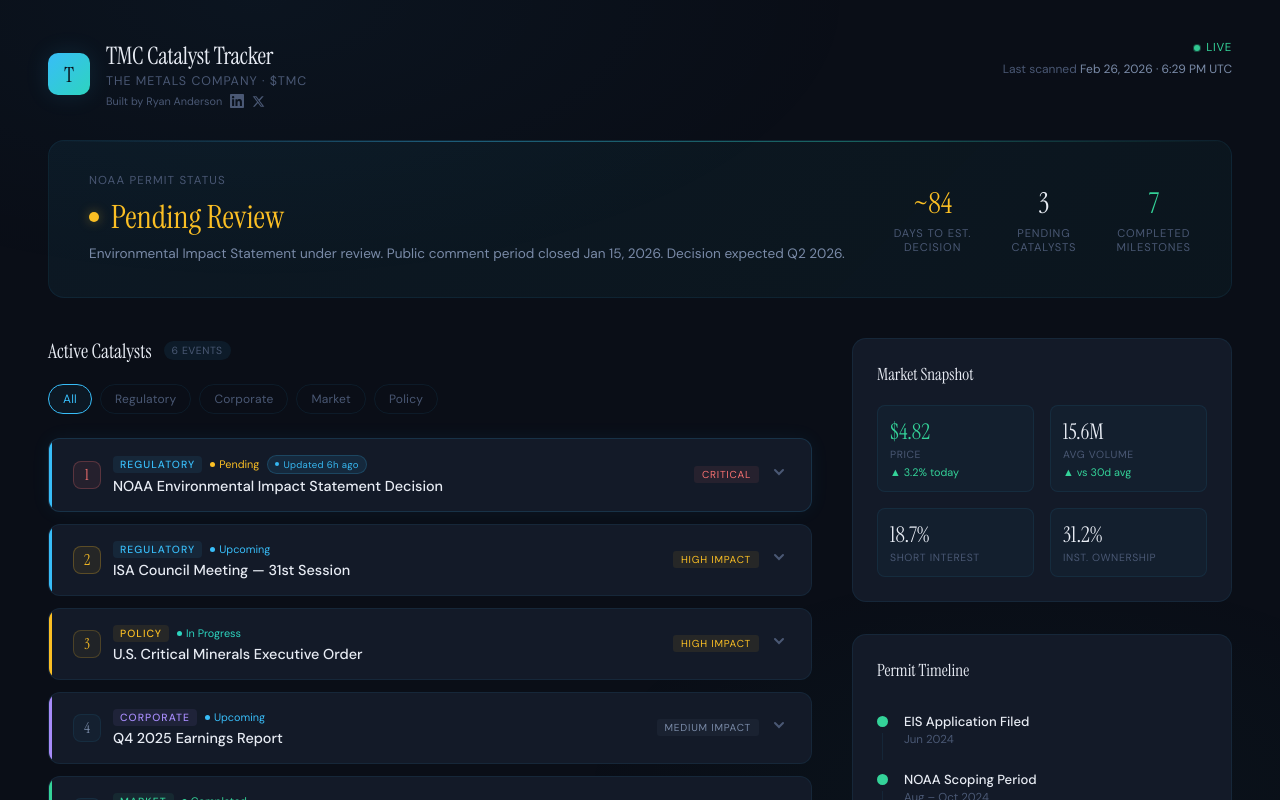
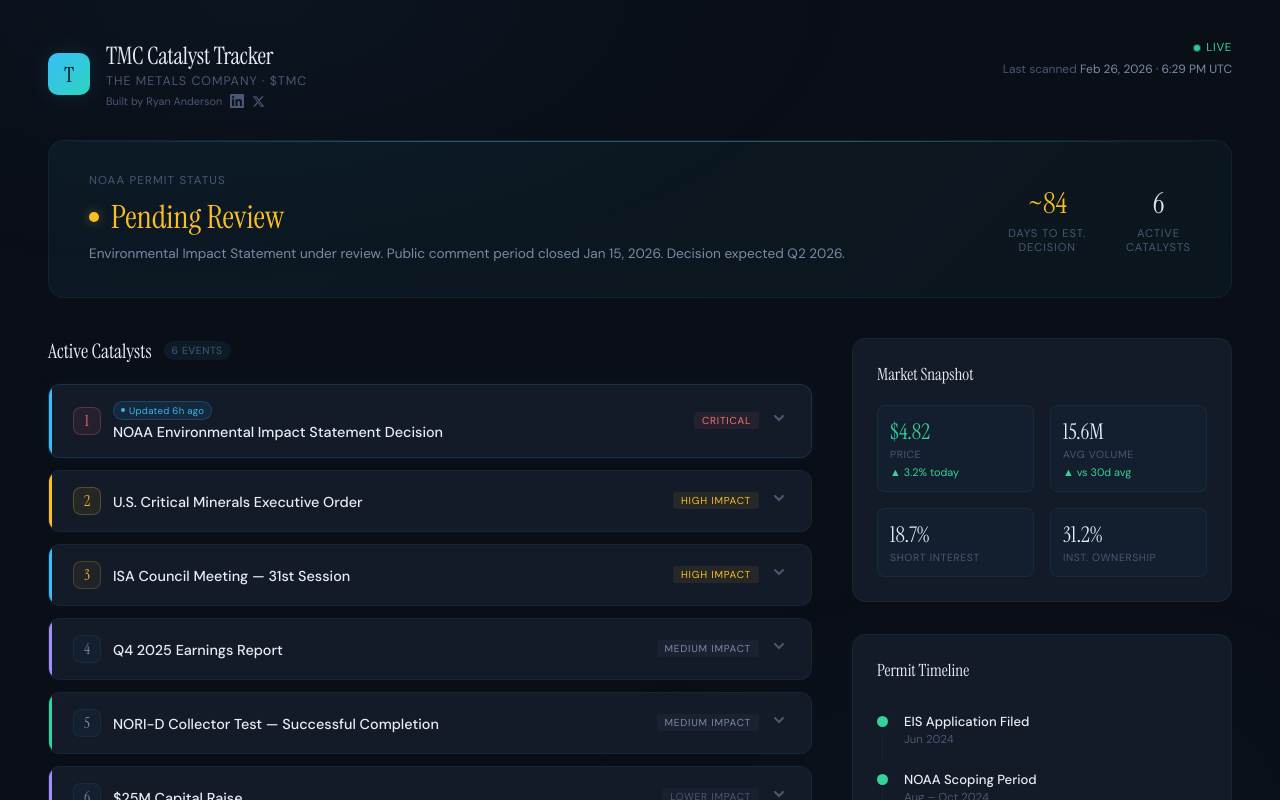
Before and after one commit to anderson-ryan92/tmc-catalyst-tracker, a React (Vite) app: page / in a window 1280 px wide. Shown: the top 800 px of the page. Built offline with nearby package versions, Linux system fonts and the light colour scheme; no server answers; the database is empty.

Commit message:
Remove status badge from catalyst cards

```diff
--- a/src/App.jsx
+++ b/src/App.jsx
@@ -19,7 +19,6 @@
   const [loading, setLoading] = useState(true);
   const [error, setError] = useState(null);
   const [isDemo, setIsDemo] = useState(false);
-  const [filter, setFilter] = useState("all");
   const [showSetup, setShowSetup] = useState(false);
 
   // Load demo data on mount, or connect to Supabase if env vars are set
@@ -65,8 +64,16 @@
     }
   }, [connectSupabase, loadDemoData]);
 
-  const filteredCatalysts = filter === "all" ? catalysts : catalysts.filter((c) => c.category === filter);
-  const filters = ["all", "regulatory", "corporate", "market", "policy"];
+  const IMPACT_ORDER = { critical: 0, high: 1, medium: 2, low: 3 };
+  const STATUS_ORDER = { pending: 0, in_progress: 1, upcoming: 2, completed: 3, cancelled: 4 };
+
+  const sortedCatalysts = [...catalysts].sort((a, b) => {
+    const statusDiff = (STATUS_ORDER[a.status] ?? 9) - (STATUS_ORDER[b.status] ?? 9);
+    if (statusDiff !== 0) return statusDiff;
+    return (IMPACT_ORDER[a.impact] ?? 9) - (IMPACT_ORDER[b.impact] ?? 9);
+  });
+
+  const filteredCatalysts = sortedCatalysts;
 
   if (loading) {
     return (
@@ -98,7 +105,7 @@
 
         {showSetup && <SetupPanel onConnect={connectSupabase} error={error} />}
 
-        <HeroStatus config={config} />
+        <HeroStatus config={config} catalystCount={filteredCatalysts.length} />
 
         {/* ─── Main Grid ─── */}
         <main className="main-grid" style={{ maxWidth: 1400, margin: "0 auto", padding: "0 3rem 4rem", display: "grid", gridTemplateColumns: "1fr 380px", gap: "2.5rem" }}>
@@ -111,35 +118,10 @@
               </span>
             </div>
 
-            {/* Filters */}
-            <div style={{ display: "flex", gap: "0.5rem", marginBottom: "1.5rem", flexWrap: "wrap" }}>
-              {filters.map((f) => (
-                <button
-                  key={f}
-                  onClick={() => setFilter(f)}
-                  style={{
-                    background: filter === f ? "rgba(56,189,248,0.06)" : "transparent",
-                    border: `1px solid ${filter === f ? "var(--accent-cyan)" : "var(--border)"}`,
-                    color: filter === f ? "var(--accent-cyan)" : "var(--text-muted)",
-                    fontFamily: "'DM Sans', sans-serif",
-                    fontSize: "0.75rem",
-                    padding: "6px 14px",
-                    borderRadius: 20,
-                    cursor: "pointer",
-                    transition: "all 0.25s ease",
-                    letterSpacing: "0.02em",
-                    textTransform: "capitalize",
-                  }}
-                >
-                  {f}
-                </button>
-              ))}
-            </div>
-
             {/* Cards */}
             <div style={{ display: "flex", flexDirection: "column", gap: "0.75rem" }}>
               {filteredCatalysts.map((c, i) => (
-                <CatalystCard key={c.id} catalyst={c} animDelay={0.1 + i * 0.08} />
+                <CatalystCard key={c.id} catalyst={{ ...c, rank: i + 1 }} animDelay={0.1 + i * 0.08} />
               ))}
               {filteredCatalysts.length === 0 && (
                 <div style={{ textAlign: "center", padding: "3rem", color: "var(--text-muted)", fontSize: "0.85rem" }}>
--- a/src/components/CatalystCard.jsx
+++ b/src/components/CatalystCard.jsx
@@ -85,24 +85,6 @@
         {/* Title area */}
         <div style={{ flex: 1, minWidth: 0 }}>
           <div style={{ display: "flex", alignItems: "center", gap: "0.5rem", marginBottom: 3, flexWrap: "wrap" }}>
-            <span
-              style={{
-                fontSize: "0.65rem",
-                textTransform: "uppercase",
-                letterSpacing: "0.1em",
-                padding: "2px 7px",
-                borderRadius: 4,
-                fontWeight: 500,
-                color: cat.text,
-                background: cat.bg,
-              }}
-            >
-              {catalyst.category}
-            </span>
-            <span style={{ fontSize: "0.68rem", display: "flex", alignItems: "center", gap: 4, color: statusColor }}>
-              <span style={{ width: 5, height: 5, borderRadius: "50%", background: statusColor }} />
-              {STATUS_LABELS[catalyst.status] || catalyst.status}
-            </span>
             {recentlyUpdated && (
               <span
                 style={{
--- a/src/components/HeroStatus.jsx
+++ b/src/components/HeroStatus.jsx
@@ -1,10 +1,9 @@
-export default function HeroStatus({ config }) {
+export default function HeroStatus({ config, catalystCount }) {
   if (!config) return null;
 
   const metrics = [
     { value: `~${config.days_to_decision || "—"}`, label: "Days to Est.\nDecision", color: "#fbbf24" },
-    { value: config.pending_catalysts || 0, label: "Pending\nCatalysts", color: "#e8ecf4" },
-    { value: config.completed_milestones || 0, label: "Completed\nMilestones", color: "#34d399" },
+    { value: catalystCount || 0, label: "Active\nCatalysts", color: "#e8ecf4" },
   ];
 
   return (
--- a/src/lib/supabase.js
+++ b/src/lib/supabase.js
@@ -38,7 +38,7 @@
 
   const [config, catalysts, milestones, news, market] = await Promise.all([
     client.query("site_config", "select=*&id=eq.1"),
-    client.query("catalysts", "select=*&is_visible=eq.true&order=rank.asc"),
+    client.query("catalysts", "select=*&is_visible=eq.true&status=neq.completed&status=neq.cancelled&order=rank.asc"),
     client.query("permit_milestones", "select=*&order=sort_order.asc"),
     client.query("news_items", `select=*&is_visible=eq.true&published_at=gte.${sevenDaysAgo}&order=published_at.desc&limit=10`),
     client.query("market_latest", "select=*"),
```
Also changed, not shown: 1 other file (tests, documents, lock files or other folders).
